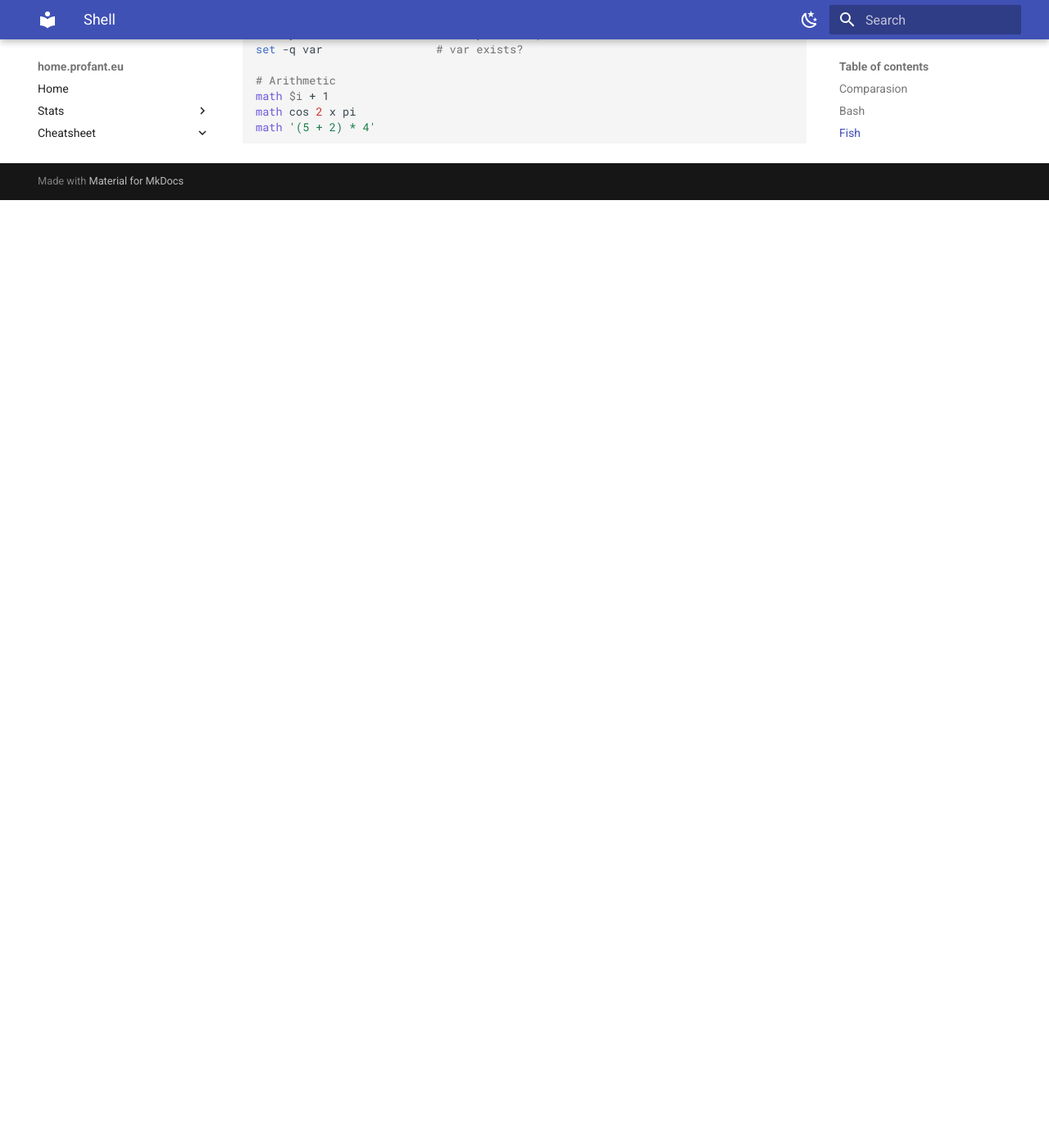
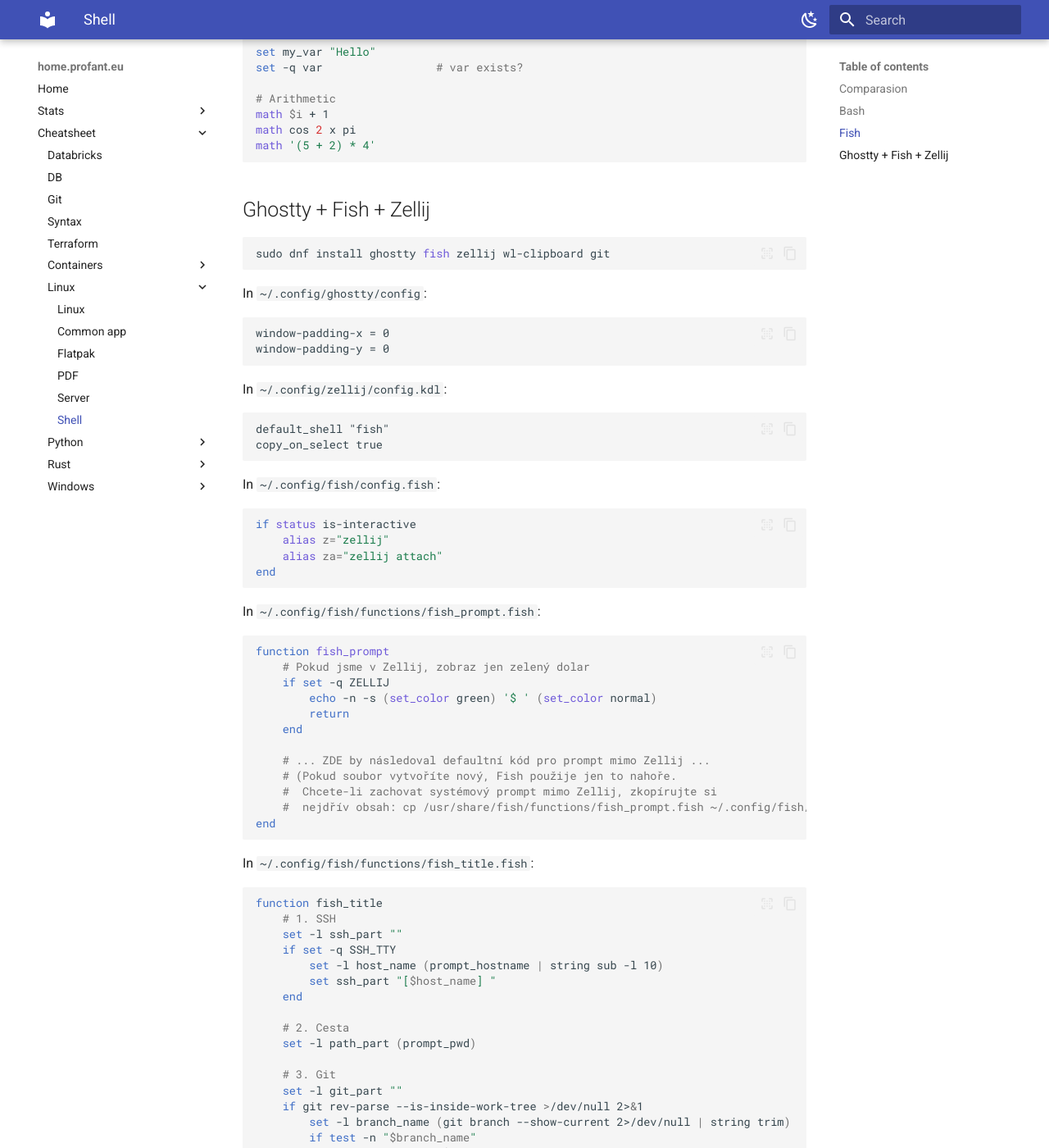
Before and after one commit to Kedrigern/home.profant.eu, an MkDocs documentation site: the page built from docs/cheatsheet/linux/shell.md, in a window 1280 px wide and 1400 px high, scrolled down 1190 px. Shown: the whole window at 82% size. Built offline with MkDocs 1.6.1 and Material for MkDocs 9.7.7, drawn with Linux system fonts in a browser that asks for light colours; before the commit the page ends 1434 px from its top, so only the background shows below that; some of the changed text lies outside the part shown.

Commit message:
feat: zellij

````diff
--- a/docs/cheatsheet/linux/shell.md
+++ b/docs/cheatsheet/linux/shell.md
@@ -38,14 +37,15 @@ Native support for multiline commands.
 Multiline string in fish:
 `printf %s\n "some string" "some more string"`
 
+`~/.config/fish/config.fish`
 
 ```fish
-fish_config browse         # config
+fish_config browse          # config
+fish_add_path ~/.cargo/bin/ # add to PATH
 
 (cmd)                      # capture return value of cmd
 
 set my_var "Hello"
-set my_list 1 2 3          # Every var is posible list
 set -q var                 # var exists?
 
 # Arithmetic
@@ -53,3 +53,99 @@ math $i + 1
 math cos 2 x pi
 math '(5 + 2) * 4'
 ```
+
+## Ghostty + Fish + Zellij
+
+```fish
+sudo dnf install ghostty fish zellij wl-clipboard git
+```
+
+In `~/.config/ghostty/config`:
+
+```
+window-padding-x = 0
+window-padding-y = 0
+```
+
+In `~/.config/zellij/config.kdl`:
+
+```
+default_shell "fish"
+copy_on_select true
+```
+
+In `~/.config/fish/config.fish`:
+
+```fish
+if status is-interactive
+    alias z="zellij"
+    alias za="zellij attach"
+end
+```
+
+In `~/.config/fish/functions/fish_prompt.fish`:
+
+```fish
+function fish_prompt
+    # Pokud jsme v Zellij, zobraz jen zelený dolar
+    if set -q ZELLIJ
+        echo -n -s (set_color green) '$ ' (set_color normal)
+        return
+    end
+
+    # ... ZDE by následoval defaultní kód pro prompt mimo Zellij ...
+    # (Pokud soubor vytvoříte nový, Fish použije jen to nahoře.
+    #  Chcete-li zachovat systémový prompt mimo Zellij, zkopírujte si
+    #  nejdřív obsah: cp /usr/share/fish/functions/fish_prompt.fish ~/.config/fish/functions/)
+end
+```
+
+In `~/.config/fish/functions/fish_title.fish`:
+
+```fish
+function fish_title
+    # 1. SSH
+    set -l ssh_part ""
+    if set -q SSH_TTY
+        set -l host_name (prompt_hostname | string sub -l 10)
+        set ssh_part "[$host_name] "
+    end
+
+    # 2. Cesta
+    set -l path_part (prompt_pwd)
+
+    # 3. Git
+    set -l git_part ""
+    if git rev-parse --is-inside-work-tree >/dev/null 2>&1
+        set -l branch_name (git branch --show-current 2>/dev/null | string trim)
+        if test -n "$branch_name"
+            set git_part " ($branch_name)"
+        end
+    end
+
+    # 4. Command (skrýt 'fish')
+    set -l cmd_part ""
+    set -l current_cmd $argv[1]
+    if test -z "$current_cmd"; set current_cmd (status current-command); end
+    if test "$current_cmd" != "fish"; set cmd_part " $current_cmd"; end
+
+    echo -n -s $ssh_part $path_part $git_part $cmd_part
+end
+```
+
+Cheat sheet:
+
+- Spuštění: `z` (nová session), `za` (připojit k běžící).
+
+Kopírování/Vložení:
+
+- `Shift + Prostřední myš` = Vložit (obejde Zellij).
+- `Shift + Výběr myší` = Kopírovat i přes více panelů (obejde Zellij).
+- `Ctrl + Shift + V` = Vložit ze schránky.
+
+Zellij klávesy (výchozí):
+
+- `Ctrl + g` = Zamknout/Odemknout ovládací panel.
+- `Ctrl + p + n` = Nový panel.
+- `Ctrl + t + n` = Nový tab.
+- `Alt + šipky` = Pohyb mezi panely (často funguje i bez prefixu, záleží na configu).
````
Also changed, not shown: other parts of docs/cheatsheet/linux/shell.md (+0 -1 lines), docs/cheatsheet/linux/app.md (+1 -0 lines), docs/cheatsheet/linux/pdf.md (added, +8 -0 lines).
